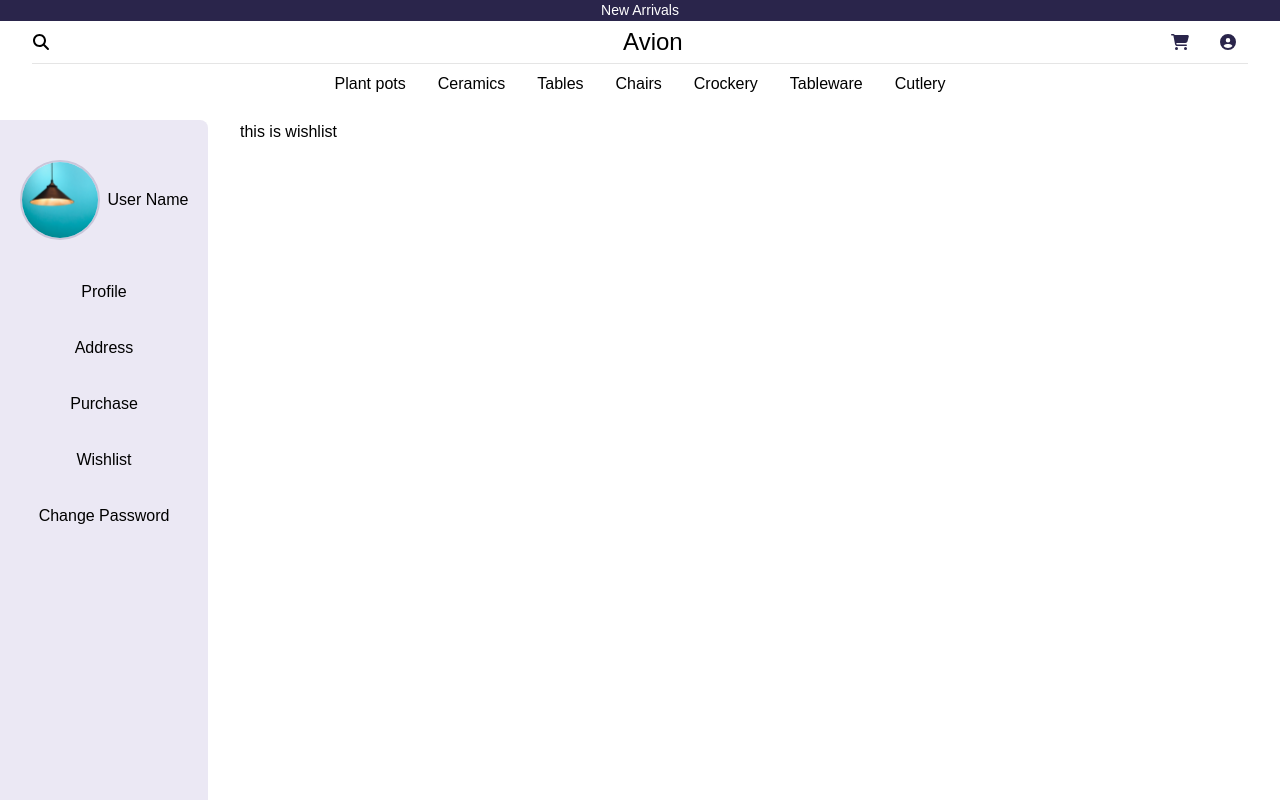
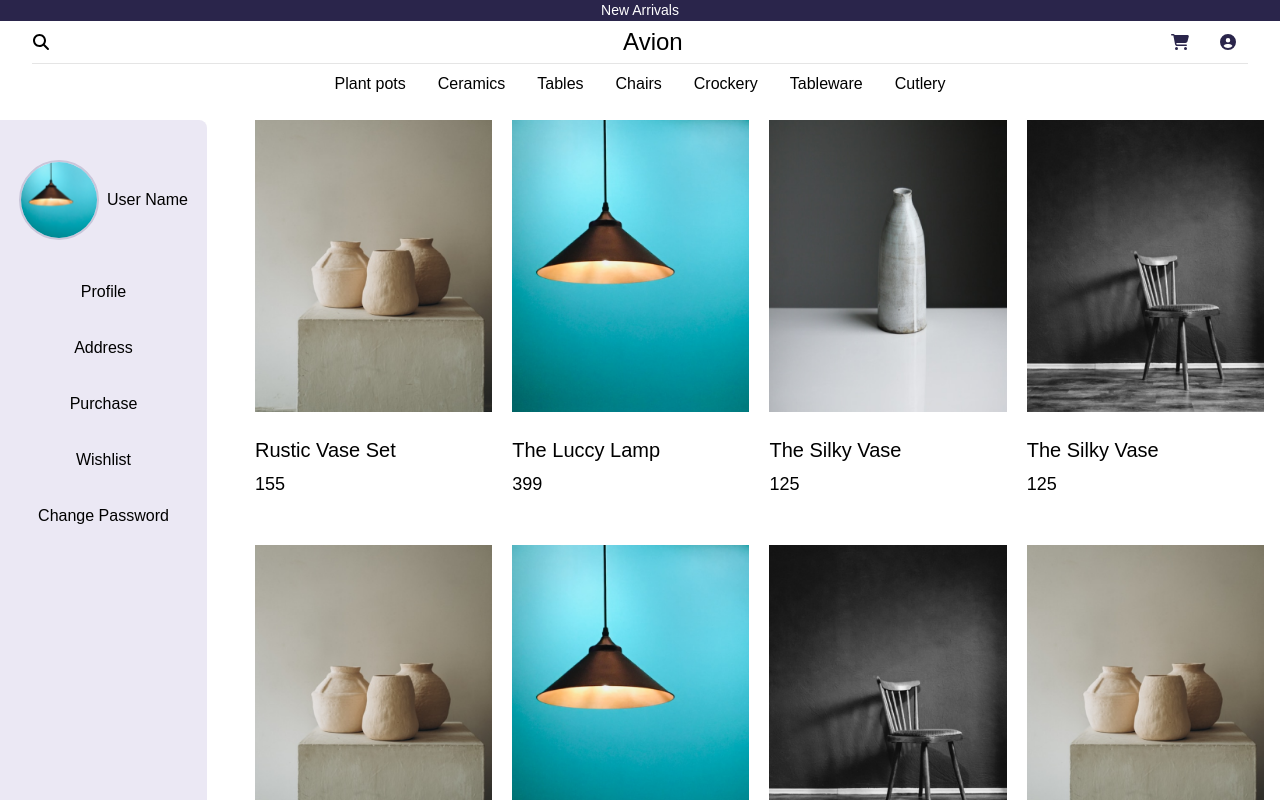
Before and after one commit to vuhuy172dh/ecommerce-website, a React (Create React App) app: page /user/account/wishlist in a window 1280 px wide. Shown: the top 800 px of the page. Built offline with nearby package versions, Linux system fonts and the light colour scheme; a web font is replaced by a local one.

Commit message:
#20 - add wishlist and purchase and change password
add some purchase component: delivering, delivered, canceled component

```diff
--- /dev/null
+++ b/src/components/canceled.jsx
@@ -0,0 +1,5 @@
+function Canceled() {
+  return <div>This is Canceled</div>
+}
+
+export default Canceled
--- /dev/null
+++ b/src/components/delivered.jsx
@@ -0,0 +1,5 @@
+function Delivered() {
+  return <div>this is delivered</div>
+}
+
+export default Delivered
--- /dev/null
+++ b/src/components/delivering.jsx
@@ -0,0 +1,5 @@
+function Delivering() {
+  return <div>This is delivering</div>
+}
+
+export default Delivering
--- a/src/components/user/changePassword.jsx
+++ b/src/components/user/changePassword.jsx
@@ -2,6 +2,7 @@ import Button from '../button'
 import { useForm } from 'react-hook-form'
 import { yupResolver } from '@hookform/resolvers/yup'
 import { changePasswordScheme } from '../../validations/changePassword'
+import { Helmet } from 'react-helmet-async'
 
 function ChangePassword() {
   const {
@@ -16,7 +17,12 @@ function ChangePassword() {
     console.log(data)
   }
   return (
-    <div className="w-full my-6 flex flex-col mx-4">
+    <div className="w-full px-6 flex flex-col">
+      {/*Helmet async*/}
+      <Helmet>
+        <title>Change Password</title>
+      </Helmet>
+
       <div className="flex flex-col items-start">
         <p className="text-h4">Change Password</p>
         <p className="text-body-sm">
--- a/src/components/user/profile.jsx
+++ b/src/components/user/profile.jsx
@@ -1,3 +1,4 @@
+import { Helmet } from 'react-helmet-async'
 import Button from '../button'
 const colors = {
   dark: ['bg-[rgba(255,255,255,0.15)]', 'white'],
@@ -7,7 +8,11 @@ const colors = {
 function Profile({ Color = 'light' }) {
   return (
     // Title
-    <div className="flex-row py-4 laptop:w-full">
+    <div className="flex-row px-6 laptop:w-full">
+      <Helmet>
+        <title>Profile</title>
+      </Helmet>
+
       <div className="border-b-2 border-primary-300 mb-5">
         <div className="laptop:text-h4">Personal information</div>
         <div className="text-body-sm laptop:text-body-md laptop:mb-2">
--- a/src/components/user/purchase.jsx
+++ b/src/components/user/purchase.jsx
@@ -1,5 +1,59 @@
+import { useState } from 'react'
+import Button from '../button'
+import Delivering from '../delivering'
+import Delivered from '../delivered'
+import Canceled from '../canceled'
+
 function Purchase() {
-  return <div>this is purchase</div>
+  const [click, setClick] = useState(0)
+
+  const handleDeliveringClick = () => {
+    setClick(0)
+  }
+
+  const handleDeliveredClick = () => {
+    setClick(1)
+  }
+
+  const handleCanceledClick = () => {
+    setClick(2)
+  }
+
+  return (
+    <div className="w-full laptop:px-6">
+      {/*Purchase navigation*/}
+      <nav className="w-full bg-border_grey rounded-lg mb-4 mt-2 laptop:mt-0">
+        <ul className="flex w-full justify-start tablet:justify-center items-center overflow-auto no-scrollbar gap-4">
+          <li>
+            <Button Color="ghost" onClick={handleDeliveringClick}>
+              Delivering
+            </Button>
+          </li>
+          <li>
+            <Button Color="ghost" onClick={handleDeliveredClick}>
+              Delivered
+            </Button>
+          </li>
+          <li>
+            <Button Color="ghost" onClick={handleCanceledClick}>
+              Canceled
+            </Button>
+          </li>
+        </ul>
+      </nav>
+
+      {/*Puchase container*/}
+      <section className="w-full">
+        {click === 0 ? (
+          <Delivering />
+        ) : click === 1 ? (
+          <Delivered />
+        ) : (
+          <Canceled />
+        )}
+      </section>
+    </div>
+  )
 }
 
 export default Purchase
--- a/src/components/user/sidebar.jsx
+++ b/src/components/user/sidebar.jsx
@@ -3,7 +3,7 @@ import CeilingLamp from '../../assets/images/CeilingLamp.png'
 
 function Sidebar() {
   return (
-    <nav className="w-full h-10 bg-border_grey flex justify-center items-center laptop:w-1/5 laptop:h-screen laptop:flex-col laptop:justify-start laptop:rounded-tr-lg laptop:rounded-br-lg laptop:mr-8">
+    <nav className="w-full h-10 bg-border_grey flex justify-start tablet:justify-center overflow-auto no-scrollbar items-center laptop:w-1/5 laptop:h-screen laptop:flex-col laptop:justify-start laptop:rounded-tr-lg laptop:rounded-br-lg laptop:mr-8">
       {/*user avatar and name*/}
       <div className="items-center justify-center gap-2 my-10 hidden laptop:flex">
         {/*user avatar*/}
--- a/src/components/user/wishlist.jsx
+++ b/src/components/user/wishlist.jsx
@@ -1,5 +1,73 @@
+import ProductItemListing from '../productItemListing'
+
+import img1 from '../../assets/images/ThreeVases.png'
+import img2 from '../../assets/images/CeilingLamp.png'
+import img3 from '../../assets/images/SingleVase.png'
+import img4 from '../../assets/images/DarkChair.png'
+
+const wishlistItems = [
+  {
+    id: 1,
+    imgUrl: img1,
+    name: 'Rustic Vase Set',
+    price: 155
+  },
+  {
+    id: 2,
+    imgUrl: img2,
+    name: 'The Luccy Lamp',
+    price: 399
+  },
+  {
+    id: 3,
+    imgUrl: img3,
+    name: 'The Silky Vase',
+    price: 125
+  },
+  {
+    id: 4,
+    imgUrl: img4,
+    name: 'The Silky Vase',
+    price: 125
+  },
+  {
+    id: 5,
+    imgUrl: img1,
+    name: 'The Silky Vase',
+    price: 125
+  },
+  {
+    id: 6,
+    imgUrl: img2,
+    name: 'The Silky Vase',
+    price: 125
+  },
+  {
+    id: 4,
+    imgUrl: img4,
+    name: 'The Silky Vase',
+    price: 125
+  },
+  {
+    id: 5,
+    imgUrl: img1,
+    name: 'The Silky Vase',
+    price: 125
+  },
+  {
+    id: 6,
+    imgUrl: img2,
+    name: 'The Silky Vase',
+    price: 125
+  }
+]
+
 function Wishlist() {
-  return <div className="w-full">this is wishlist</div>
+  return (
+    <div className="w-full px-4 h-full overflow-auto">
+      <ProductItemListing products={wishlistItems} />
+    </div>
+  )
 }
 
 export default Wishlist
--- a/src/styles/index.css
+++ b/src/styles/index.css
@@ -13,6 +13,10 @@
 
   .text-body-lg {
     @apply text-[18px] font-satoshi;
+  }
+
+  .no-scrollbar::-webkit-scrollbar {
+    display: none;
   }
 }
 
```
